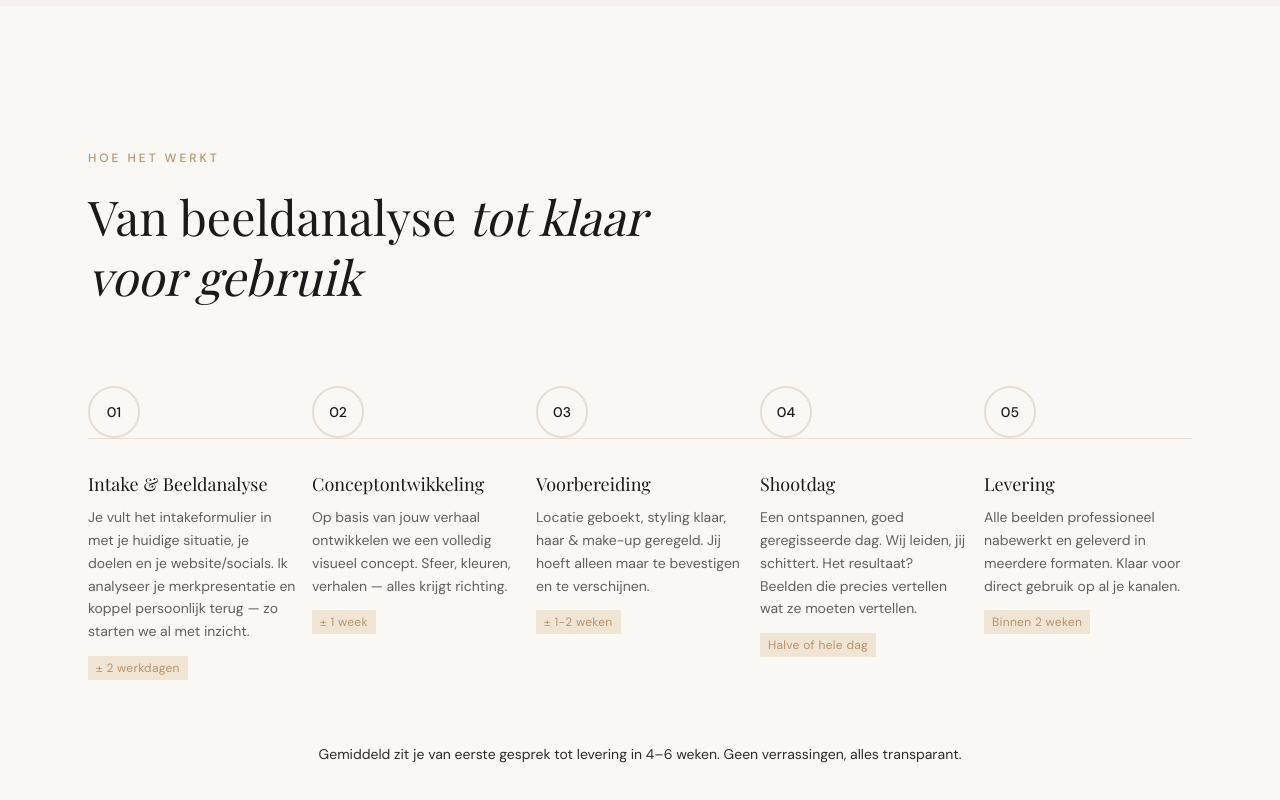
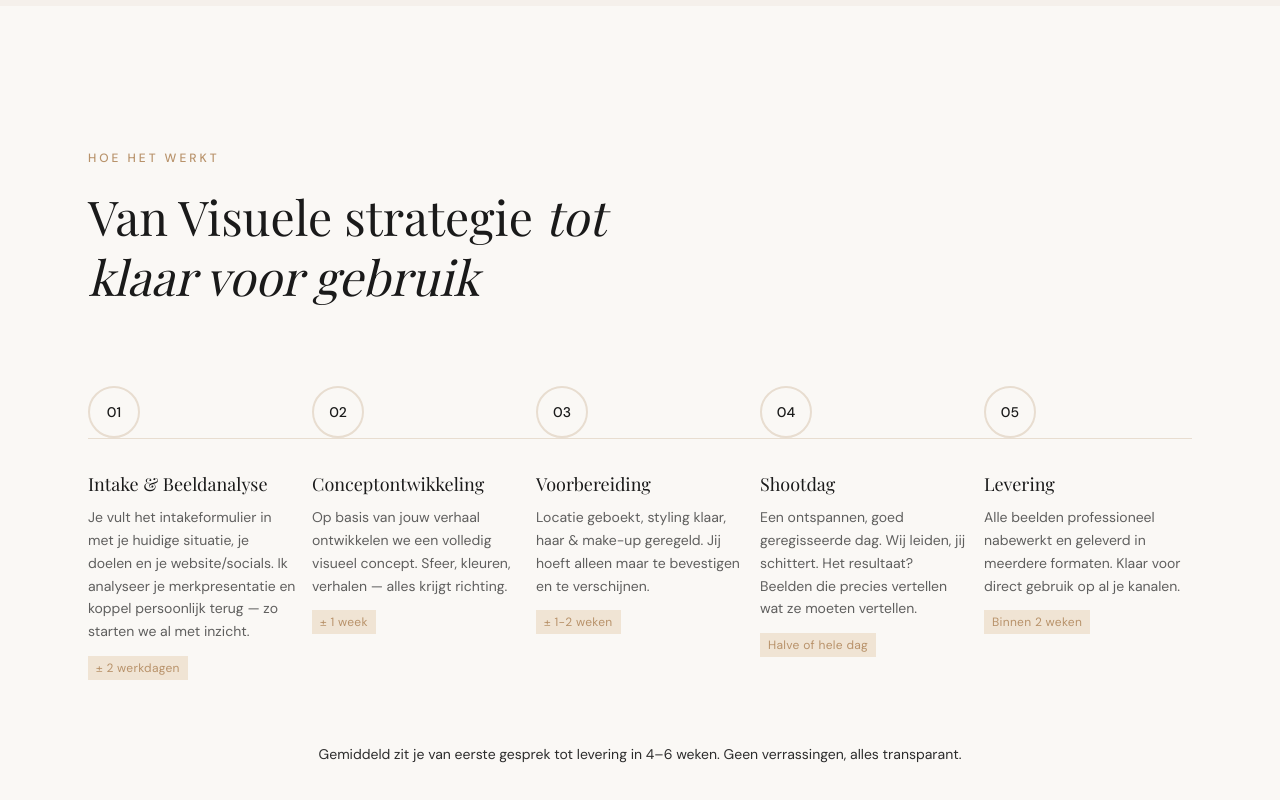
Before and after one commit to rinsebommerson-code/Rinsebommersonfotografie, a Next.js app: page / in a window 1280 px wide. Shown: the part 7176-7976 px from the top of the page. Built offline with nearby package versions, Linux system fonts and the light colour scheme; a web font is replaced by a local one.

Commit message:
Update Process section title to 'Van Visuele strategie tot klaar voor gebruik'
https://claude.ai/code/session_01Ct6c7tnRivjh6RUodYcVKr

```diff
--- a/components/sections/Process.tsx
+++ b/components/sections/Process.tsx
@@ -64,7 +64,7 @@ export default function Process() {
             className="text-4xl md:text-5xl leading-tight"
             style={{ fontFamily: "var(--font-playfair)", color: "var(--charcoal)" }}
           >
-            Van beeldanalyse{" "}
+            Van Visuele strategie{" "}
             <em>tot klaar voor gebruik</em>
           </h2>
         </motion.div>
```
